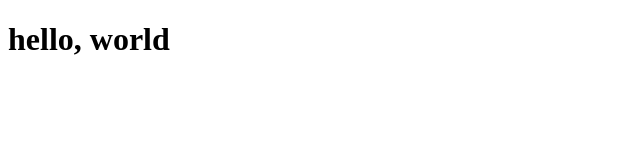
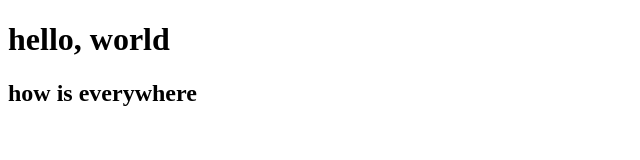
Before and after one commit to EngineerMuki/FirstRepo, a plain HTML site: page webMaster/index.html in a window 1280 px wide. Shown: the whole page, without its empty margins (0-640 px from the left). Drawn offline with Linux system fonts and the light colour scheme.

Commit message:
secondCommit

```diff
--- a/webMaster/index.html
+++ b/webMaster/index.html
@@ -7,5 +7,6 @@
 </head>
 <body>
     <h1>hello, world</h1>
+    <h2>how is everywhere</h2>
 </body>
 </html>
```
